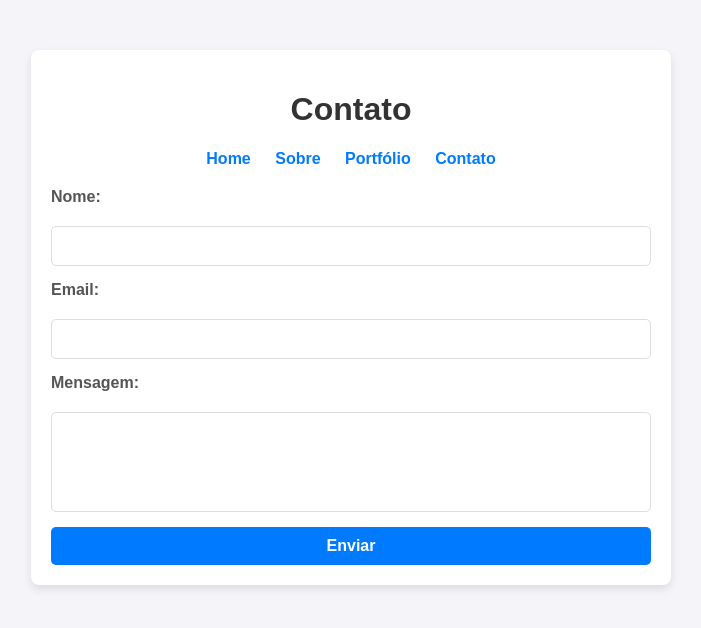
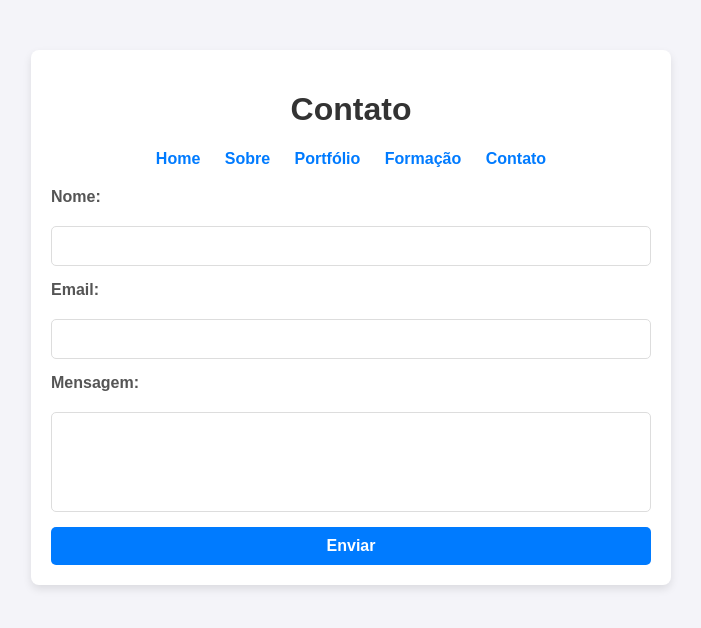
Before and after one commit to gabesouto/1-semestre-portfolio, a plain HTML site: page contato.html in a window 1280 px wide. Shown: the whole page, without its empty margins (289-990 px from the left). Drawn offline with Linux system fonts and the light colour scheme.

Commit message:
Add "Formação" link to navigation in multiple HTML files

```diff
--- a/contato.html
+++ b/contato.html
@@ -25,6 +25,7 @@
                <li><a href="index.html">Home</a></li>
                <li><a href="sobre.html">Sobre</a></li>
                <li><a href="https://gabesouto-portfolio.vercel.app/">Portfólio</a></li>
+               <li><a href="formacao.html">Formação</a></li>
                <li><a href="contato.html">Contato</a></li>
             </ul>
          </nav>
```
Also changed, not shown: formacao.html (+1 -0 lines), index.html (+1 -1 lines), sobre.html (+1 -0 lines).
